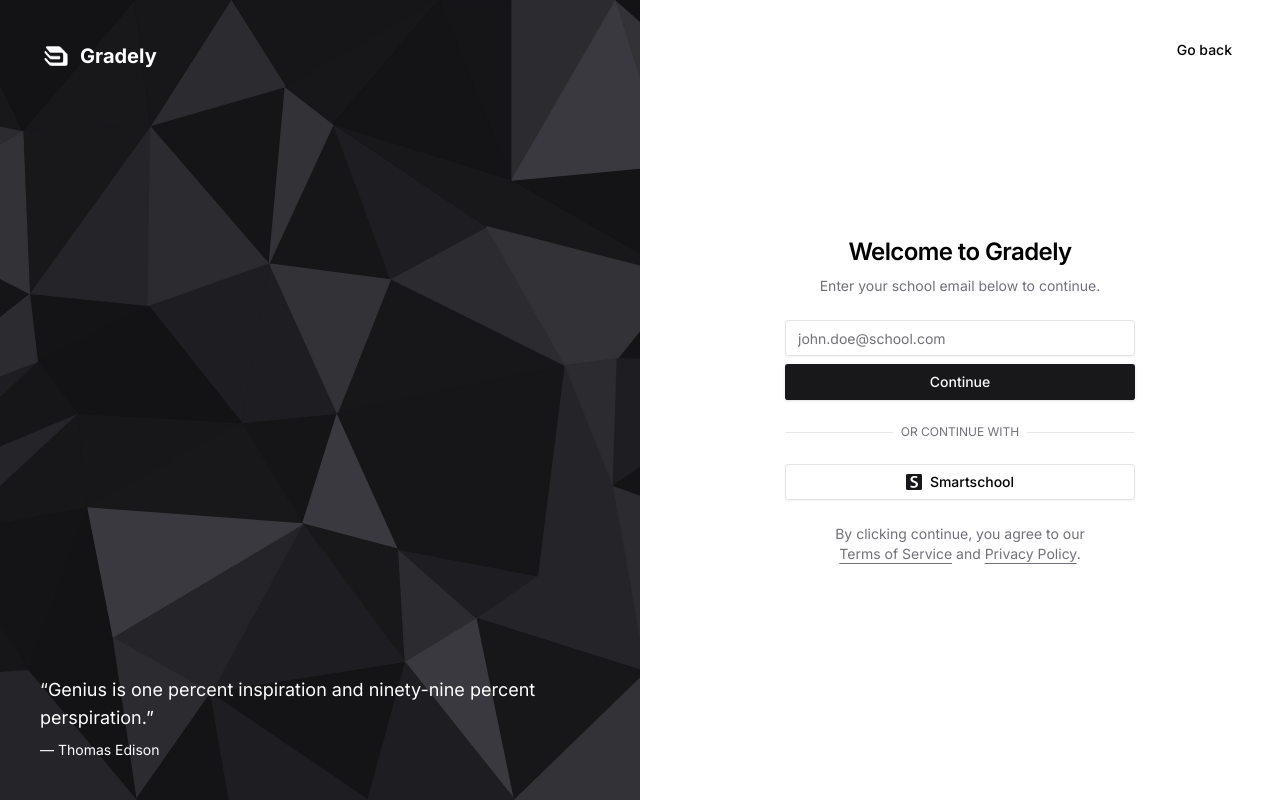
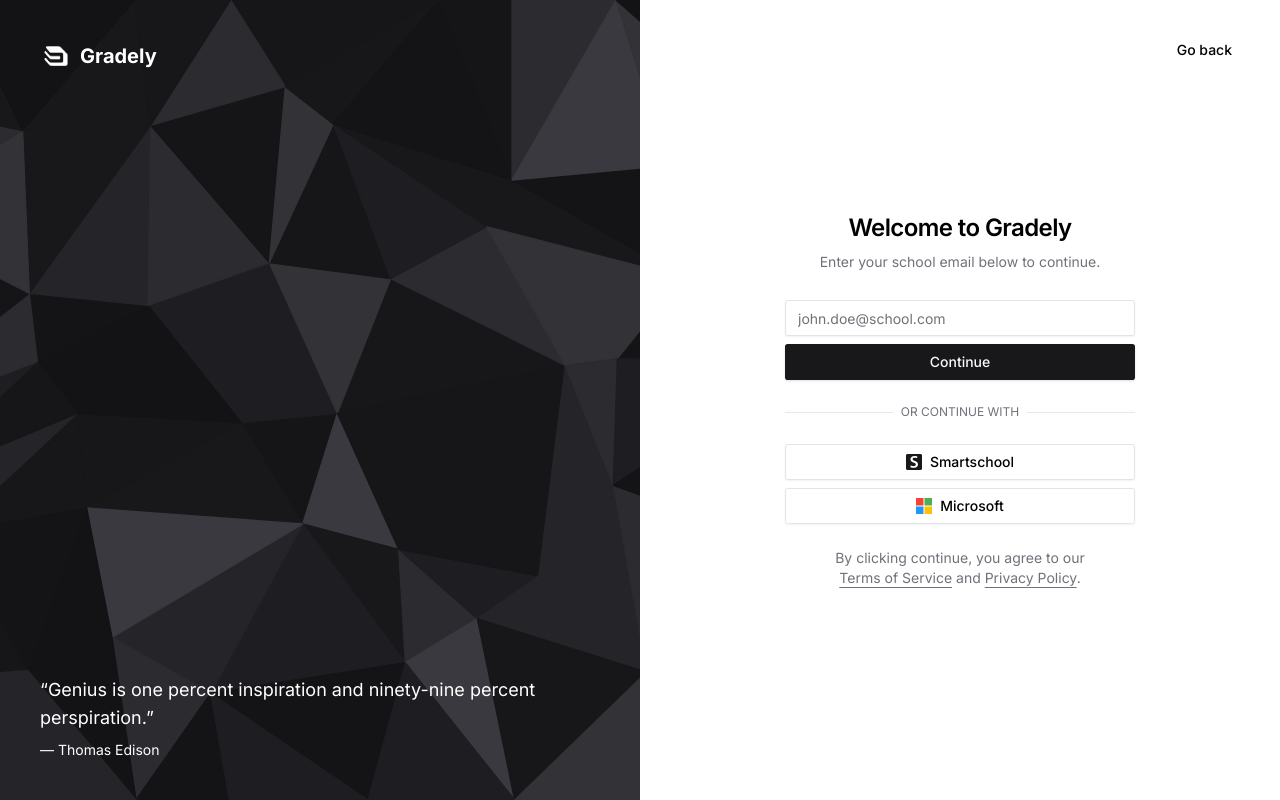
Before and after one commit to rayorole/gradely-web, a Next.js app: page /signin in a window 1280 px wide. Built offline with nearby package versions, Linux system fonts and the light colour scheme.

Commit message:
Azure AD

```diff
--- a/app/api/auth/[...nextauth]/route.ts
+++ b/app/api/auth/[...nextauth]/route.ts
@@ -1,5 +1,6 @@
 import NextAuth, { NextAuthOptions } from "next-auth";
 import EmailProvider from "next-auth/providers/email";
+import AzureADProvider from "next-auth/providers/azure-ad";
 import { PrismaAdapter } from "@auth/prisma-adapter";
 import { PrismaClient } from "@prisma/client";
 import { createTransport } from "nodemailer";
@@ -32,6 +33,12 @@
         }
       },
     }),
+
+    AzureADProvider({
+      clientId: process.env.AZURE_AD_CLIENT_ID!,
+      clientSecret: process.env.AZURE_AD_CLIENT_SECRET!,
+      tenantId: process.env.AZURE_AD_TENANT_ID!,
+    }),
   ],
 
   pages: {
--- a/components/signin/user-auth-form.tsx
+++ b/components/signin/user-auth-form.tsx
@@ -9,8 +9,9 @@
 import { Label } from "@/components/ui/label";
 import Image from "next/image";
 import { signIn } from "next-auth/react";
-import { useState } from "react";
+import { useState, useEffect } from "react";
 import { motion } from "framer-motion";
+import { useSearchParams } from "next/navigation";
 
 interface UserAuthFormProps extends React.HTMLAttributes<HTMLDivElement> {}
 
@@ -21,6 +22,7 @@
     email: "",
   });
   const [success, setSuccess] = useState(false);
+  const params = useSearchParams();
 
   const onSubmit = async (e: React.FormEvent) => {
     e.preventDefault();
@@ -47,19 +49,58 @@
     }
   };
 
+  const signInMicrosoft = async () => {
+    try {
+      setLoading(true);
+
+      const res = await signIn("azure-ad", {
+        redirect: false,
+        callbackUrl: "/",
+      });
+
+      setLoading(false);
+
+      if (!res?.error) {
+        // router.push("/");
+      } else {
+        console.log(res.error);
+      }
+    } catch (error: any) {
+      setLoading(false);
+      setError(error);
+      console.log(error);
+    }
+  };
+
+  useEffect(() => {
+    // Check if there is a ?error= query param
+    if (params.has("error")) {
+      switch (params.get("error")) {
+        case "OAuthAccountNotLinked":
+          setError("This email is already in use by another account.");
+          break;
+
+        default:
+          setError("An unknown error occurred.");
+          break;
+      }
+    }
+  }, [params]);
+
   return (
     <div className={cn("grid gap-6", className)} {...props}>
       <form onSubmit={onSubmit}>
         <div className="grid gap-2">
           <div className="grid gap-1">
-            <Label className="sr-only" htmlFor="email">
-              Email
+            <Label htmlFor="email" className="text-red-500">
+              {error}
             </Label>
             <Input
               id="email"
               placeholder="john.doe@school.com"
               type="email"
               autoCapitalize="none"
+              name="email"
               autoComplete="email"
               autoCorrect="off"
               disabled={loading}
@@ -119,6 +160,7 @@
           </span>
         </div>
       </div>
+      <div className="flex-col flex gap-2">
         <Button variant="outline" type="button" disabled={loading}>
           {loading ? (
             <Icons.spinner className="mr-2 h-4 w-4 animate-spin" />
@@ -133,6 +175,26 @@
           )}{" "}
           Smartschool
         </Button>
+        <Button
+          variant="outline"
+          type="button"
+          disabled={loading}
+          onClick={signInMicrosoft}
+        >
+          {loading ? (
+            <Icons.spinner className="mr-2 h-4 w-4 animate-spin" />
+          ) : (
+            <Image
+              src="/assets/microsoft.png"
+              width={16}
+              height={16}
+              className="mr-2"
+              alt="Smartschool"
+            />
+          )}
+          Microsoft
+        </Button>
+      </div>
     </div>
   );
 }
```
Also changed, not shown: public/assets/microsoft.png (added). Lines whose indentation alone changed are shown as unchanged.
